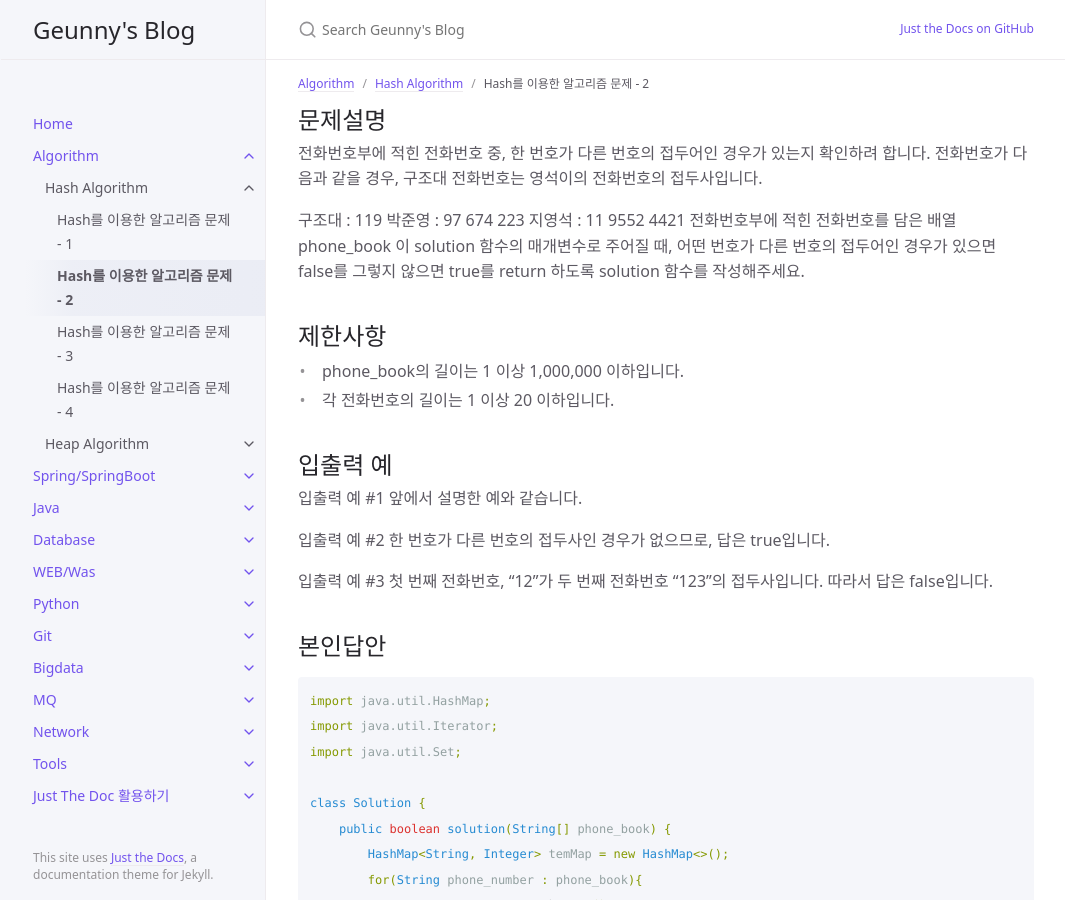
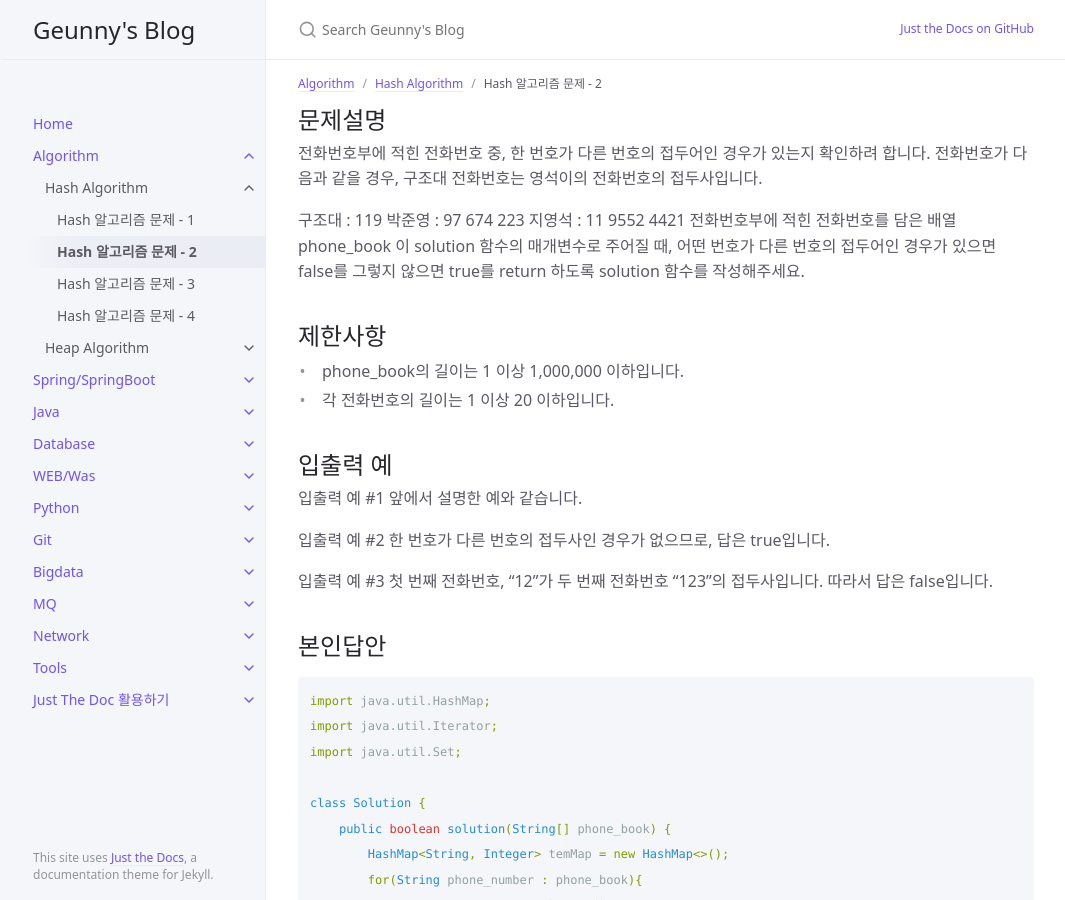
Before and after one commit to rmsdud2435/geunny-blog-renewal, a Jekyll site: the page built from docs/algorithm/hash/algorithm-hash-2.md, in a window 1280 px wide and 900 px high. Shown: the whole window, without its empty margins (106-1171 px from the left). Built offline with Jekyll 4.4.1, drawn with Linux system fonts in a browser that asks for light colours.

Commit message:
migration algorithm part1

```diff
--- a/docs/algorithm/hash/algorithm-hash-1.md
+++ b/docs/algorithm/hash/algorithm-hash-1.md
@@ -1,6 +1,6 @@
 ---
 layout: default
-title: Hash를 이용한 알고리즘 문제 - 1
+title: Hash 알고리즘 문제 - 1
 parent: Hash Algorithm
 grand_parent: Algorithm
 permalink: /docs/algorithm/hash/hash-algo-1/
--- a/docs/algorithm/hash/algorithm-hash-2.md
+++ b/docs/algorithm/hash/algorithm-hash-2.md
@@ -1,6 +1,6 @@
 ---
 layout: default
-title: Hash를 이용한 알고리즘 문제 - 2
+title: Hash 알고리즘 문제 - 2
 parent: Hash Algorithm
 grand_parent: Algorithm
 permalink: /docs/algorithm/hash/hash-algo-2/
--- a/docs/algorithm/hash/algorithm-hash-3.md
+++ b/docs/algorithm/hash/algorithm-hash-3.md
@@ -1,6 +1,6 @@
 ---
 layout: default
-title: Hash를 이용한 알고리즘 문제 - 3
+title: Hash 알고리즘 문제 - 3
 parent: Hash Algorithm
 grand_parent: Algorithm
 permalink: /docs/algorithm/hash/hash-algo-3/
--- a/docs/algorithm/hash/algorithm-hash-4.md
+++ b/docs/algorithm/hash/algorithm-hash-4.md
@@ -1,6 +1,6 @@
 ---
 layout: default
-title: Hash를 이용한 알고리즘 문제 - 4
+title: Hash 알고리즘 문제 - 4
 parent: Hash Algorithm
 grand_parent: Algorithm
 permalink: /docs/algorithm/hash/hash-algo-4/
--- a/docs/algorithm/heap/algorithm-heap-1.md
+++ b/docs/algorithm/heap/algorithm-heap-1.md
@@ -1,6 +1,6 @@
 ---
 layout: default
-title: Heap을 이용한 알고리즘 문제 - 1
+title: Heap 알고리즘 문제 - 1
 parent: Heap Algorithm
 grand_parent: Algorithm
 permalink: /docs/algorithm/hash/heap-algo-1/
```
